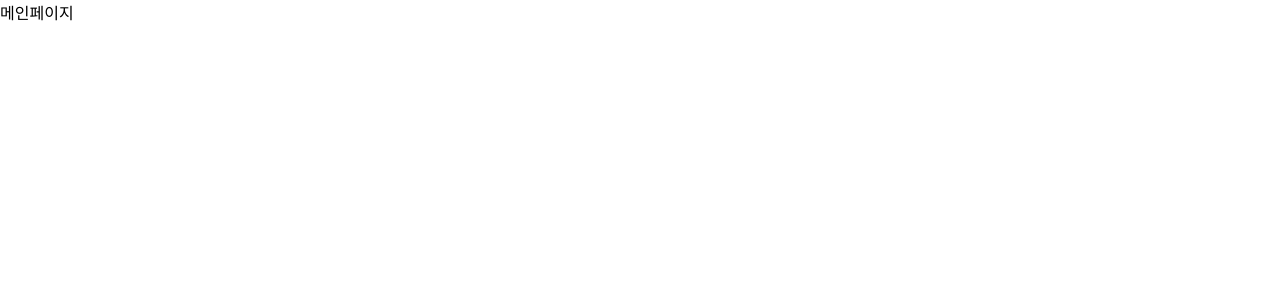
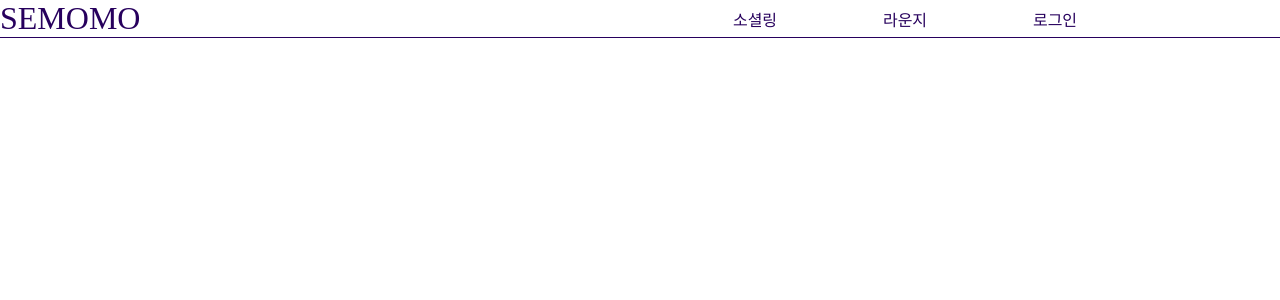
Before and after one commit to psh10066/SEMO, a React (Create React App) app in the folder semo_front/: page / in a window 1280 px wide. Shown: the top 300 px of the page. Built offline with nearby package versions, Linux system fonts and the light colour scheme; a web font is replaced by a local one.

Commit message:
feat : 헤더 푸터

```diff
--- a/semo_front/src/App.js
+++ b/semo_front/src/App.js
@@ -1,7 +1,12 @@
+import Header from "./component/common/Header";
+import "./component/common/default.css";
+
 function App() {
   return (
     <div className="wrap">
-      <div className="content">메인페이지</div>
+      <div className="content">
+        <Header />
+      </div>
     </div>
   );
 }
--- a/semo_front/src/component/common/Header.js
+++ b/semo_front/src/component/common/Header.js
@@ -0,0 +1,32 @@
+import { Link } from "react-router-dom";
+
+const Header = () => {
+  return (
+    <header>
+      <div className="header">
+        <div className="main-logo">
+          <Link to="/">SEMOMO</Link>
+        </div>
+        <Navi />
+      </div>
+    </header>
+  );
+};
+const Navi = () => {
+  return (
+    <div className="nav">
+      <ul>
+        <li>
+          <Link to="#">소셜링</Link>
+        </li>
+        <li>
+          <Link to="#">라운지</Link>
+        </li>
+        <li>
+          <Link to="#">로그인</Link> {/* 버튼으로 구현예정 */}
+        </li>
+      </ul>
+    </div>
+  );
+};
+export default Header;
--- a/semo_front/src/component/common/default.css
+++ b/semo_front/src/component/common/default.css
@@ -55,19 +55,37 @@ a {
 }
 
 /*헤더 푸터 */
+header {
+  border-bottom: 1px solid #27005d;
+}
 .header {
-  width: 1200px;
+  width: 100vw;
   margin: 0 auto;
   display: flex;
   justify-content: space-between;
 }
-
+.nav {
+  align-self: center;
+}
+.nav > ul {
+  list-style-type: none;
+  display: flex;
+  width: 600px;
+}
+.nav > ul > li {
+  width: calc(100% / 4);
+  text-align: center;
+  padding: 5px 0px;
+}
+.nav > ul > li > a {
+  color: #27005d;
+  font-family: ns-eb;
+}
 .main-logo > a {
   font-size: 32px;
   font-family: ns-black;
   color: #27005d;
 }
-
 .header-link {
   display: flex;
   align-items: center;
```
Also changed, not shown: semo_front/src/component/common/Footer.js (+24 -0 lines).
